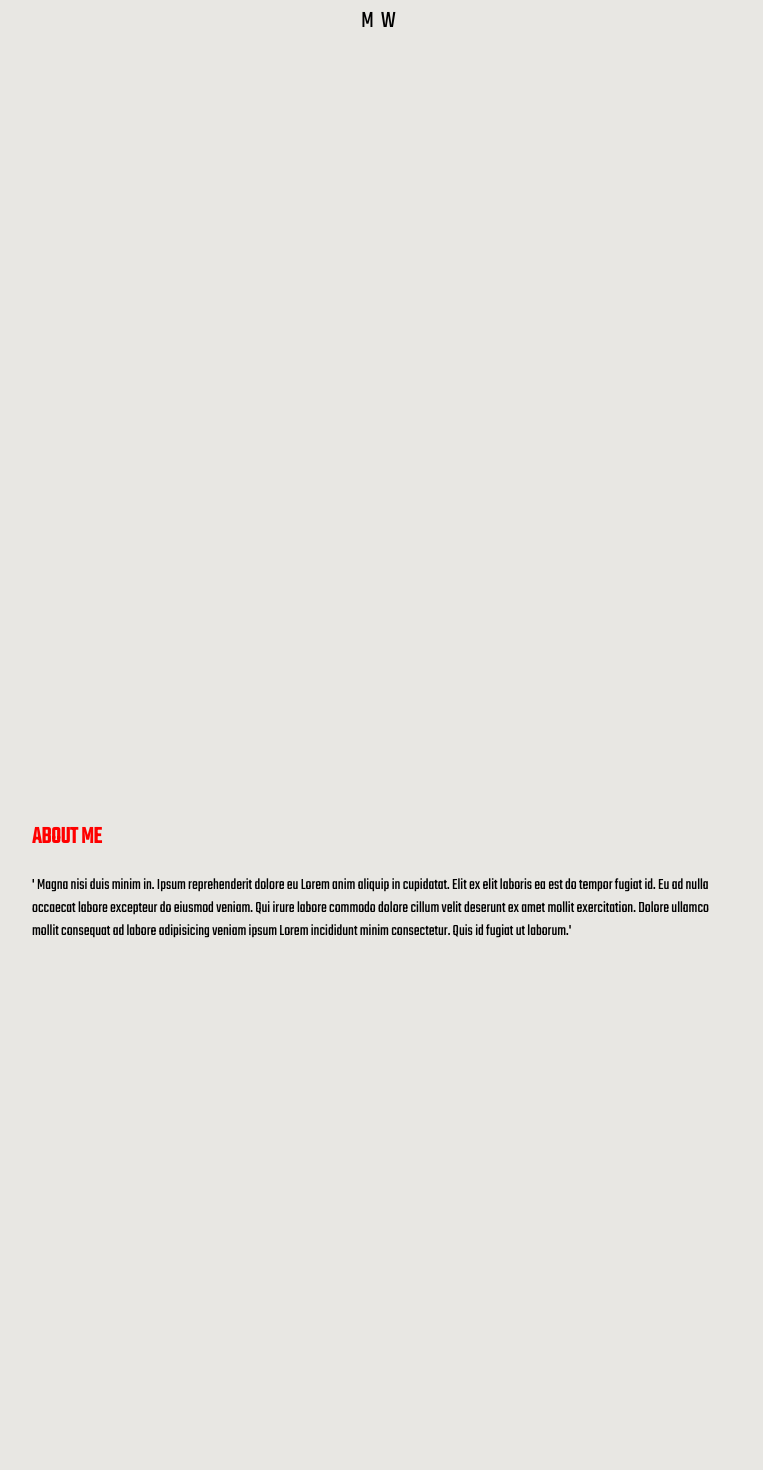
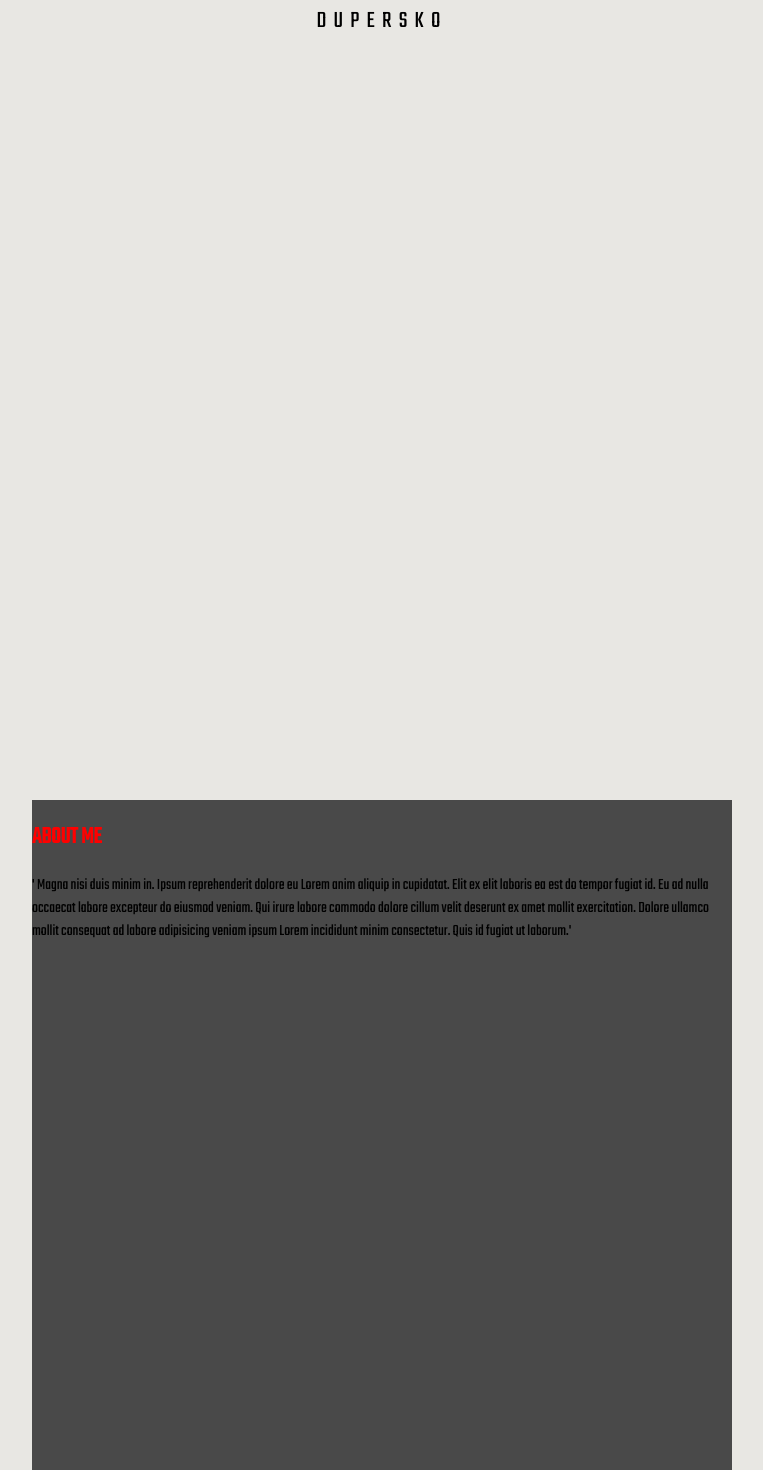
Before and after one commit to zawalidroga/mw2, a React (Create React App) app: page / in a window 1280 px wide. Shown: the top 1470 px of the page, without its empty margins (258-1021 px from the left). Built offline with nearby package versions, Linux system fonts and the light colour scheme.

Commit message:
about component style

```diff
--- a/src/App.js
+++ b/src/App.js
@@ -15,12 +15,16 @@ function App() {
   const circlePosRef = useRef([]);
   const circlePos = circlePosRef.current;
 
-  const clickHandler = () => {
+  const circlesMaker = () => {
     const offset = circleArr.length;
     for (let i = 0; i < 100; i++) {
       circlePos.push({ x: window.innerWidth / 2, y: window.innerHeight / 2 });
       circleArr.push(new Circle(circlePos[i + offset], circleConf));
     }
+  }
+
+  const clickHandler = () => {
+    circlesMaker();
     setIsClicked(true);
 
     document.body.classList.add("enable-scrolling");
--- a/src/components/about.js
+++ b/src/components/about.js
@@ -2,6 +2,7 @@ import React, { useEffect, useRef, useState } from "react";
 import styled from "styled-components";
 
 const ContainerAbout = styled.div`
+background-color: rgb(73,73,73);
   width: 700px;
   height: 700px;
   h2 {
@@ -11,8 +12,14 @@ const ContainerAbout = styled.div`
 `;
 
 export const About = () => {
+  const containerRef = useRef();
+
+  useEffect(() => {
+    console.log(containerRef.current.offsetTop);
+  },[]);
+
   return (
-    <ContainerAbout>
+    <ContainerAbout ref={containerRef}>
       <h2>About me</h2>
       <p>
         ' Magna nisi duis minim in. Ipsum reprehenderit dolore eu Lorem anim
--- a/src/components/front-page/front-page.js
+++ b/src/components/front-page/front-page.js
@@ -20,7 +20,6 @@ const FrontPage = (props) => {
     window.scrollY > containerRef.current.offsetTop
       ? setIsScrolled(true)
       : setIsScrolled(false);
-    console.log(isScrolled);
   }, [props.scrollPosition]);
 
   return (
@@ -31,7 +30,7 @@ const FrontPage = (props) => {
       isMouseOn={isHover}
       scrolledPos={isScrolled}
     >
-      <div className="mw-container">MW</div>
+      <div className="mw-container">DUPERSKO</div>
       <div className="meet-container">LET'S MEET</div>
       <div className="welcome-container">
         <div
```
